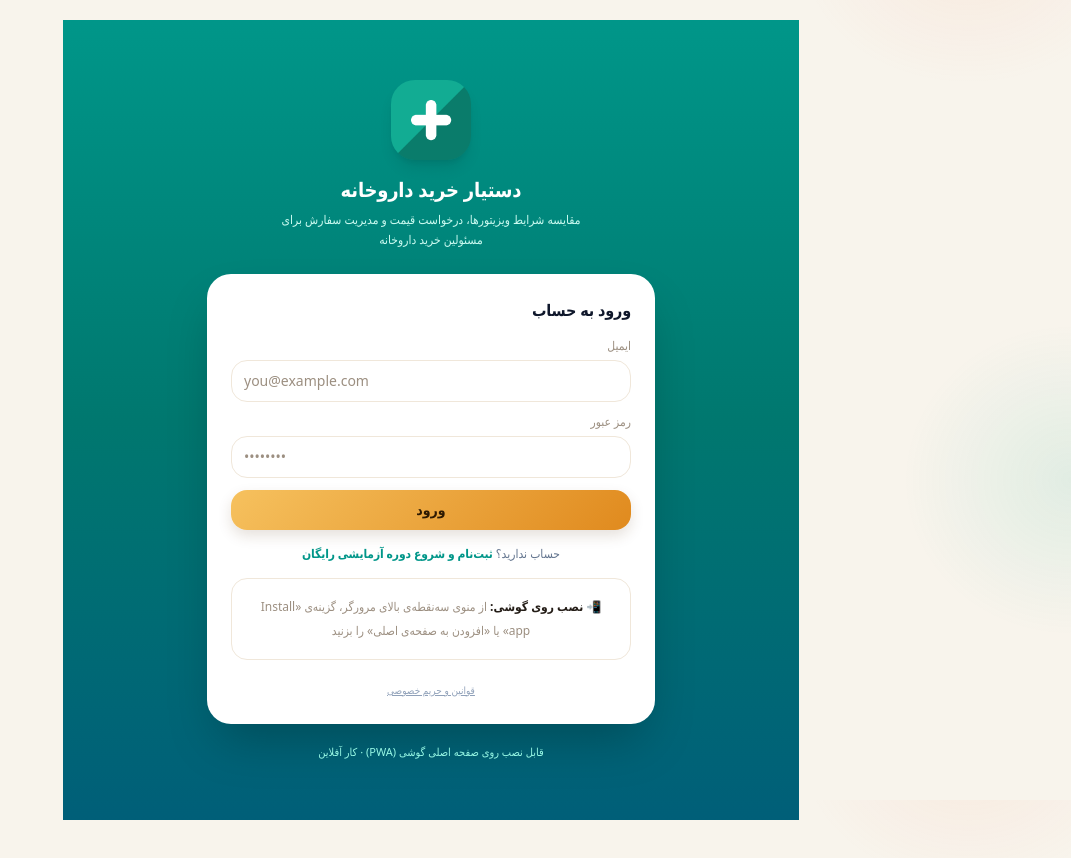
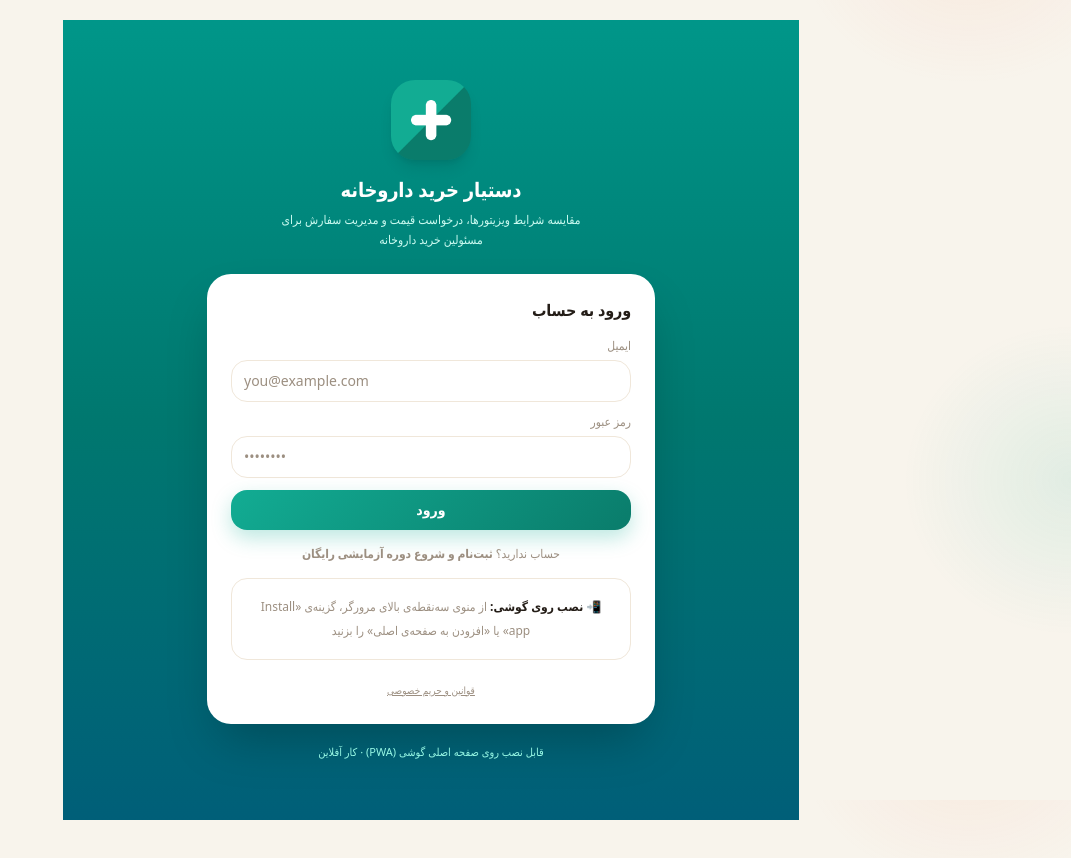
Before and after one commit to FaraPharma/FaraPharma, a Next.js app: page /login in a window 1280 px wide. Shown: the top 858 px of the page, without its empty margins (209-1280 px from the left). Built offline with nearby package versions, Linux system fonts and the light colour scheme; no server answers.

Commit message:
Add files via upload

```diff
--- a/src/app/login/login-form.tsx
+++ b/src/app/login/login-form.tsx
@@ -32,7 +32,7 @@ export function LoginForm() {
 
   return (
     <AuthShell>
-      <h2 className="mb-4 text-base font-bold text-slate-900">ورود به حساب</h2>
+      <h2 className="mb-4 text-base font-bold text-[color:var(--ink)]">ورود به حساب</h2>
       <form onSubmit={submit} className="space-y-3">
         <Field label="ایمیل">
           <Input
@@ -44,7 +44,7 @@ export function LoginForm() {
             required
           />
         </Field>
-        <Field label="رمز عبور">
+        <Field label="رمز عبور" error={error}>
           <Input
             type="password"
             dir="ltr"
@@ -54,18 +54,13 @@ export function LoginForm() {
             required
           />
         </Field>
-        {error && (
-          <p className="rounded-xl bg-rose-50 px-3 py-2 text-xs font-medium text-rose-600">
-            {error}
-          </p>
-        )}
-        <Button type="submit" variant="accent" disabled={busy} className="w-full">
+        <Button type="submit" variant="primary" disabled={busy} className="w-full">
           {busy ? "در حال ورود…" : "ورود"}
         </Button>
       </form>
-      <p className="mt-4 text-center text-xs text-slate-500">
+      <p className="mt-4 text-center text-xs text-[color:var(--ink-soft)]">
         حساب ندارید؟{" "}
-        <Link href="/register" className="font-bold text-teal-600">
+        <Link href="/register" className="font-bold text-[color:var(--primary-dark)]">
           ثبت‌نام و شروع دوره آزمایشی رایگان
         </Link>
       </p>
@@ -76,7 +71,7 @@ export function LoginForm() {
       </div>
 
       <p className="mt-4 text-center">
-        <Link href="/privacy" className="text-[10px] text-slate-400 underline">
+        <Link href="/privacy" className="text-[10px] text-[color:var(--ink-soft)] underline">
           قوانین و حریم خصوصی
         </Link>
       </p>
```
